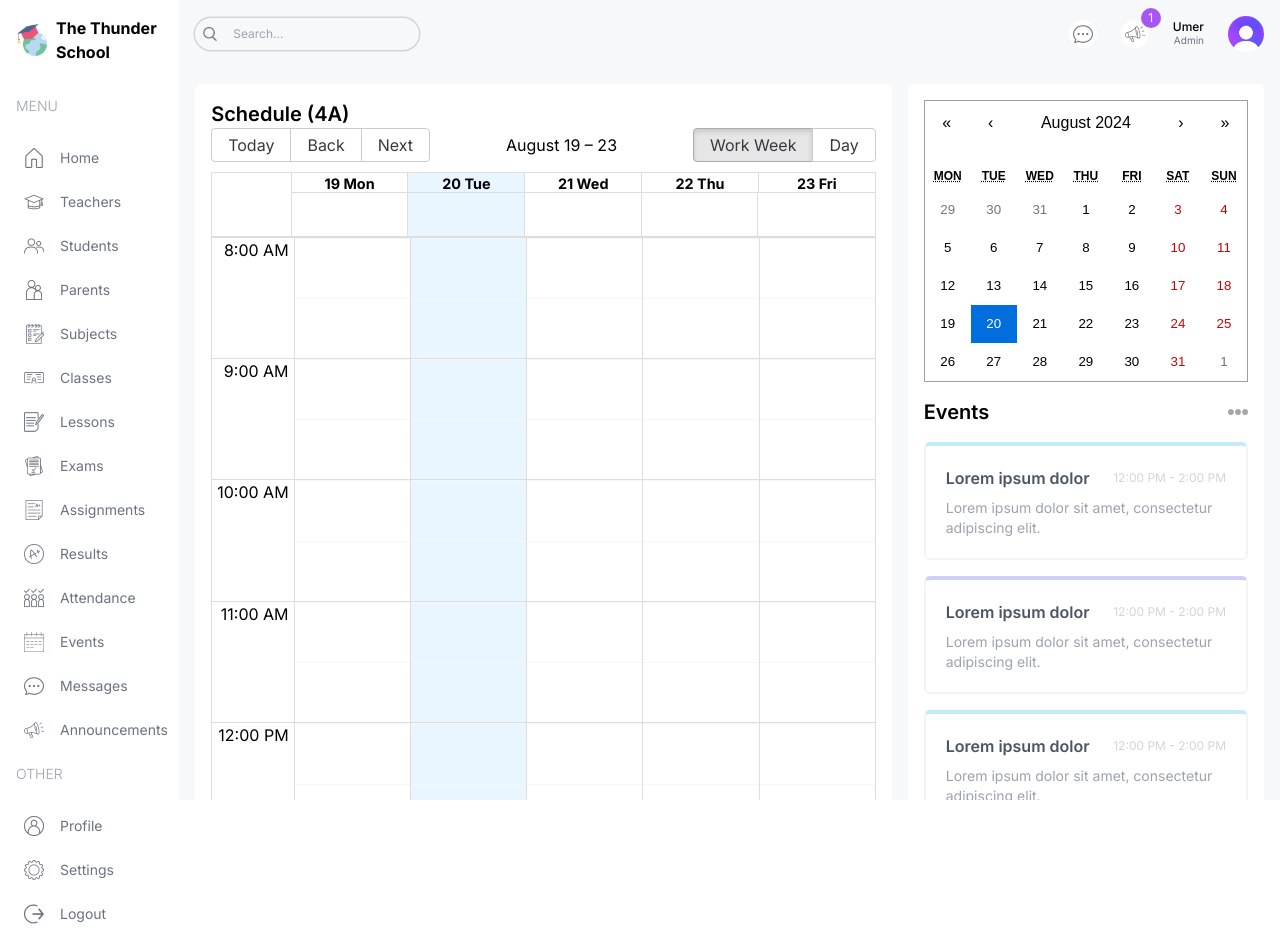
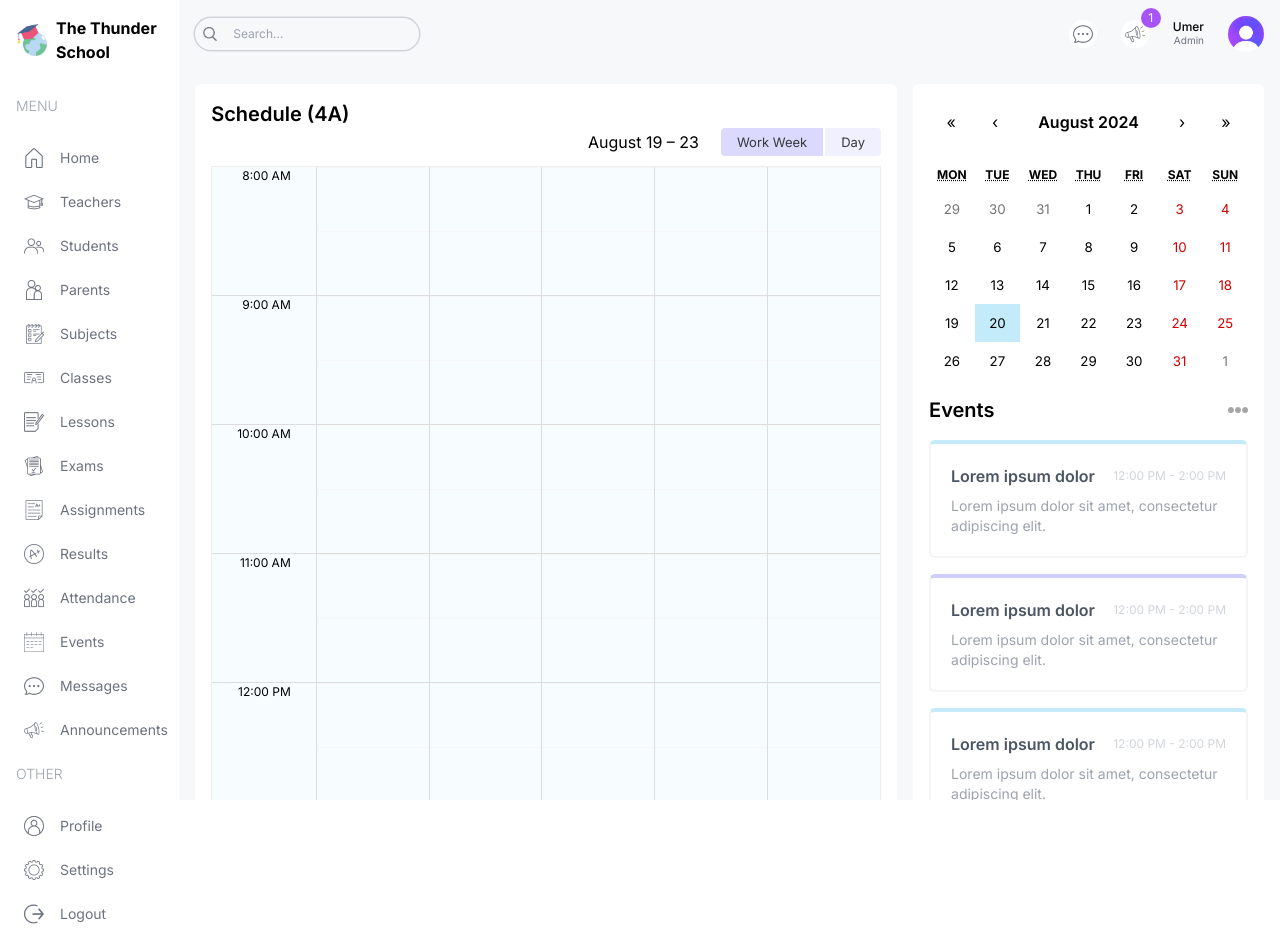
Before and after one commit to Rafiqdevhub/Next14_SMS, a Next.js app: page /student in a window 1280 px wide. Built offline with nearby package versions, Linux system fonts and the light colour scheme.

Commit message:
Update global CSS styles for calendar component

```diff
--- a/src/app/globals.css
+++ b/src/app/globals.css
@@ -1,3 +1,108 @@
 @tailwind base;
 @tailwind components;
 @tailwind utilities;
+
+.react-calendar {
+  width: 100% !important;
+  border: none !important;
+  font-family: "Inter", sans-serif !important;
+}
+
+.react-calendar__navigation__label__labelText {
+  font-weight: 600;
+}
+
+.react-calendar__tile--active {
+  background-color: #c3ebfa !important;
+  color: black !important;
+}
+
+.rbc-btn-group:first-child {
+  display: none !important;
+}
+
+.rbc-toolbar-label {
+  text-align: right !important;
+  padding: 0px 20px !important;
+}
+
+.rbc-btn-group:last-child {
+  font-size: 13px !important;
+}
+
+.rbc-btn-group:last-child button {
+  border: none !important;
+  background-color: #f1f0ff !important;
+  margin-left: 2px !important;
+}
+
+.rbc-toolbar button.rbc-active {
+  background-color: #dbdafe !important;
+  box-shadow: none !important;
+}
+
+.rbc-time-view {
+  border-color: #eee !important;
+}
+
+.rbc-time-header {
+  display: none !important;
+}
+
+.rbc-time-content {
+  border: none !important;
+}
+
+.rbc-time-gutter.rbc-time-column {
+  font-size: 12px !important;
+}
+
+.rbc-time-gutter.rbc-time-column .rbc-timeslot-group {
+  padding: 0px 20px !important;
+}
+
+.rbc-timeslot-group {
+  background-color: #f7fdff !important;
+}
+
+.rbc-day-slot {
+  font-size: 14px !important;
+}
+
+.rbc-event {
+  border: none !important;
+  color: black !important;
+  padding: 10px !important;
+  margin: 10px !important;
+  width: 99% !important;
+}
+
+.rbc-event:nth-child(1) {
+  background-color: #e2f8ff !important;
+}
+.rbc-event:nth-child(2) {
+  background-color: #fefce8 !important;
+}
+.rbc-event:nth-child(3) {
+  background-color: #f2f1ff !important;
+}
+.rbc-event:nth-child(4) {
+  background-color: #fdf2fb !important;
+}
+.rbc-event:nth-child(5) {
+  background-color: #e2f8ff !important;
+}
+.rbc-event:nth-child(6) {
+  background-color: #fefce8 !important;
+}
+.rbc-event:nth-child(7) {
+  background-color: #f2f1ff !important;
+}
+.rbc-event:nth-child(8) {
+  background-color: #fdf2fb !important;
+}
+
+.rbc-event-label {
+  color: gray !important;
+  margin-bottom: 5px;
+}
```
